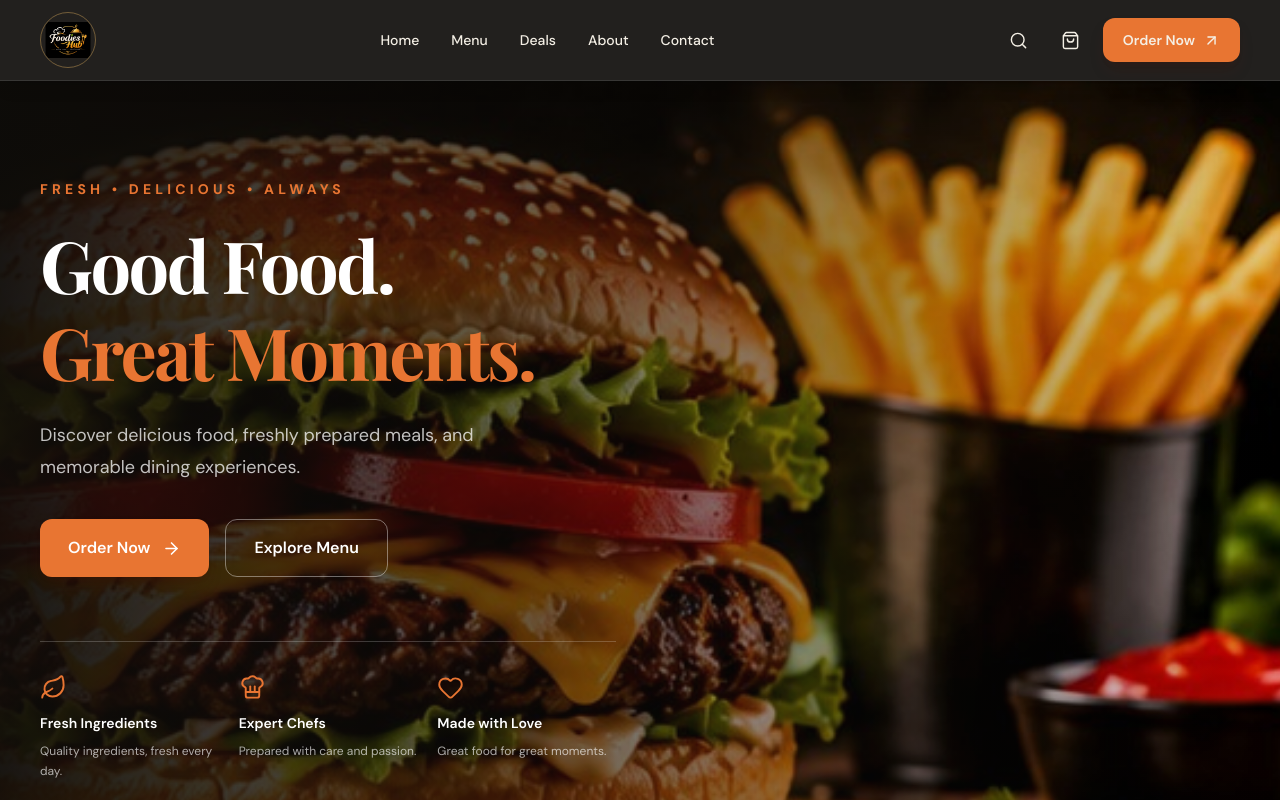
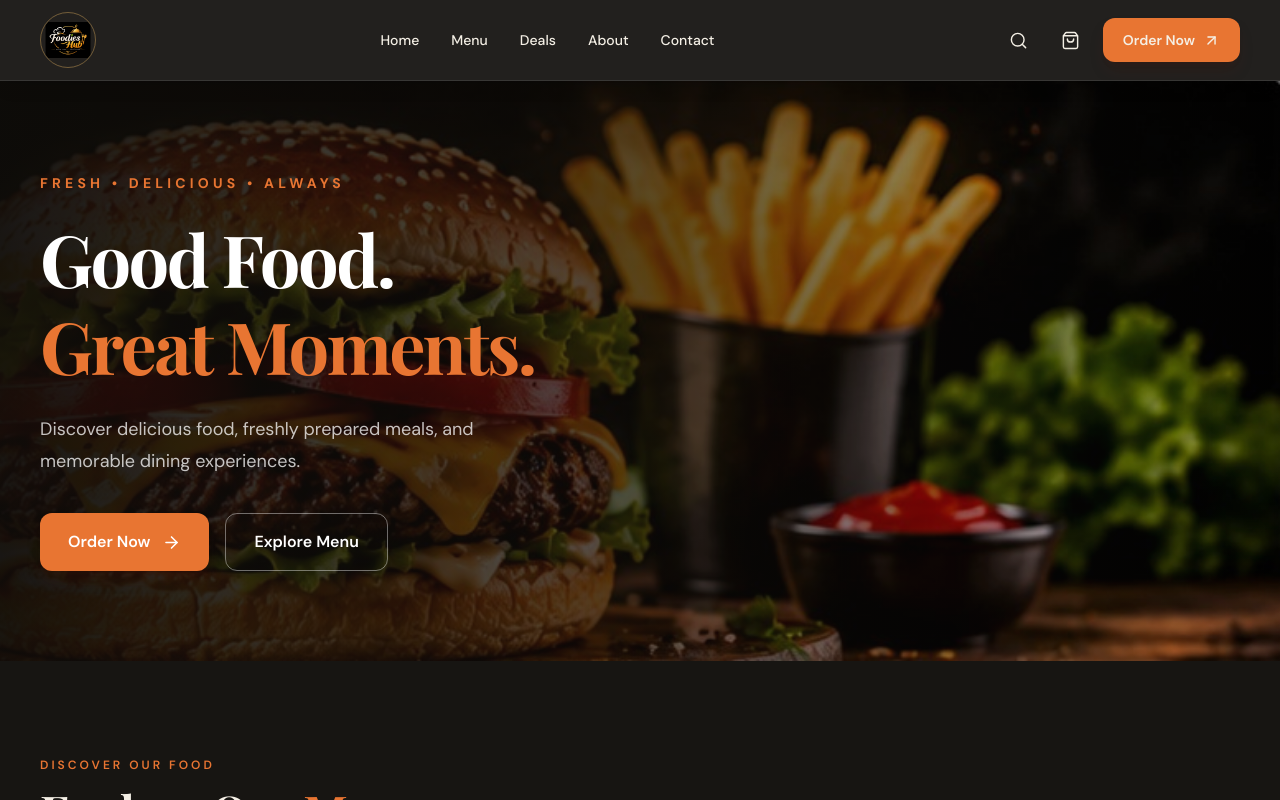
Before and after one commit to syedfurqanullah/foodies-hub-restaurant, a Next.js app: page / in a window 1280 px wide. Shown: the top 800 px of the page. Built offline with nearby package versions, Linux system fonts and the light colour scheme; a web font is replaced by a local one.

Commit message:
refactor: improve hero section layout and image sizing

```diff
--- a/src/app/components/sections/HeroSection.tsx
+++ b/src/app/components/sections/HeroSection.tsx
@@ -1,31 +1,8 @@
 
 import Link from "next/link";
-import {
-    ArrowRight,
-    ChefHat,
-    Leaf,
-    Heart,
-} from "lucide-react";
+import { ArrowRight } from "lucide-react";
 
 import Container from "../ui/Container";
-
-const features = [
-    {
-        icon: Leaf,
-        title: "Fresh Ingredients",
-        description: "Quality ingredients, fresh every day.",
-    },
-    {
-        icon: ChefHat,
-        title: "Expert Chefs",
-        description: "Prepared with care and passion.",
-    },
-    {
-        icon: Heart,
-        title: "Made with Love",
-        description: "Great food for great moments.",
-    },
-];
 
 export default function HeroSection() {
     return (
@@ -34,21 +11,19 @@ export default function HeroSection() {
             {/* Background Food Image */}
             <div
                 aria-hidden="true"
-                className="pointer-events-none absolute inset-0 z-10 bg-gradient-to-r from-[#100d0a] via-[#100d0a]/65 to-[#100d0a]/10"
+                className="pointer-events-none absolute inset-0 z-10"
                 style={{
-                    backgroundImage:
-                        "url('/images/hero/hero.jpg')",
-                    backgroundSize: "cover",
-                    backgroundPosition: "center",
+                    backgroundImage: "url('/images/hero/hero.jpg')",
+                    backgroundSize: "auto 100%",
+                    backgroundPosition: "right center",
                     backgroundRepeat: "no-repeat",
-
                 }}
             />
 
             {/* Dark Gradient Overlay */}
             <div
-                  aria-hidden="true"
-  className="pointer-events-none absolute inset-0 z-10 bg-gradient-to-r from-[#100d0a]/95 via-[#100d0a]/50 to-transparent"
+                aria-hidden="true"
+                className="pointer-events-none absolute inset-0 z-10 bg-gradient-to-r from-[#100d0a]/95 via-[#100d0a]/65 to-[#100d0a]/10"
             />
 
             <div
@@ -57,7 +32,7 @@ export default function HeroSection() {
             />
 
             <Container size="wide" className="relative z-20">
-                <div className="grid min-h-[650px] items-center gap-12 py-20 lg:grid-cols-2 lg:py-24">
+                <div className="grid min-h-[520px] items-center gap-12 py-16 lg:min-h-[580px] lg:grid-cols-2 lg:py-20">
 
                     {/* Hero Content */}
                     <div className="max-w-2xl">
@@ -80,7 +55,6 @@ export default function HeroSection() {
 
                         {/* Action Buttons */}
                         <div className="mt-9 flex flex-wrap gap-4">
-
                             <Link
                                 href="/menu"
                                 className="inline-flex items-center gap-3 rounded-button bg-brand-accent px-7 py-4 font-semibold text-white shadow-lg shadow-orange-950/30 transition-all duration-300 hover:-translate-y-1 hover:bg-orange-600"
@@ -95,37 +69,8 @@ export default function HeroSection() {
                             >
                                 Explore Menu
                             </Link>
-
                         </div>
 
-                        {/* Feature Highlights */}
-                        <div className="mt-16 grid grid-cols-1 gap-7 border-t border-white/20 pt-8 sm:grid-cols-3 sm:gap-5">
-
-                            {features.map((feature) => {
-                                const Icon = feature.icon;
-
-                                return (
-                                    <div key={feature.title}>
-
-                                        <Icon
-                                            size={27}
-                                            className="mb-3 text-brand-accent"
-                                            strokeWidth={1.7}
-                                        />
-
-                                        <h3 className="text-sm font-semibold text-white">
-                                            {feature.title}
-                                        </h3>
-
-                                        <p className="mt-2 text-xs leading-5 text-white/65">
-                                            {feature.description}
-                                        </p>
-
-                                    </div>
-                                );
-                            })}
-
-                        </div>
                     </div>
 
                     {/* Right Side Visual Space */}
--- a/src/app/page.tsx
+++ b/src/app/page.tsx
@@ -4,6 +4,7 @@ import HeroSection from "./components/sections/HeroSection";
 import CategoriesSection from "./components/sections/CategoriesSection";
 import PopularDishesSection from "./components/sections/PopularDishesSection";
 import DealsSection from "./components/sections/DealsSection";
+import WhyChooseUsSection from "./components/sections/WhyChooseUsSection";
 
 export default function Home() {
   return (
@@ -14,7 +15,8 @@ export default function Home() {
         <HeroSection />
         <CategoriesSection />
         <PopularDishesSection />
-          <DealsSection />
+        <DealsSection />
+        <WhyChooseUsSection />
 
       </main>
     </>
```
